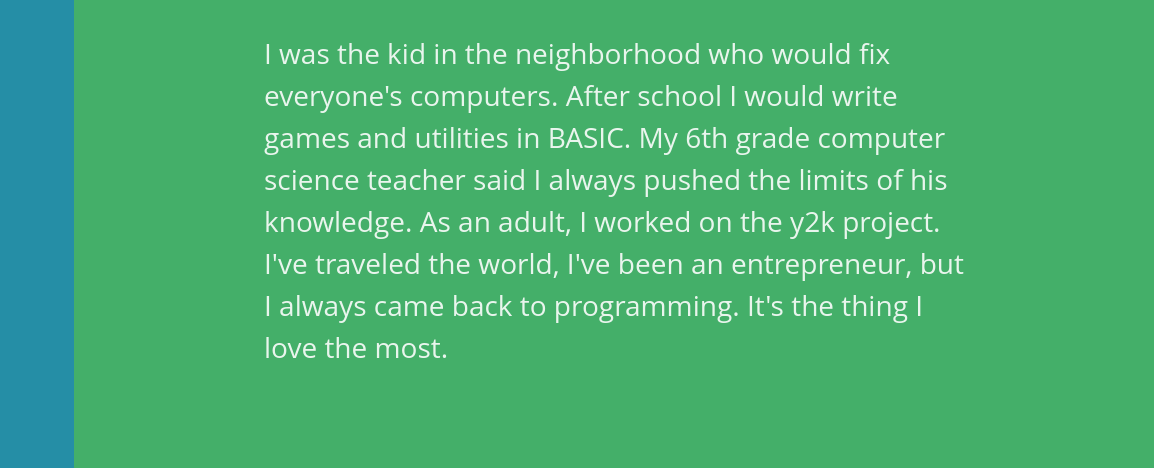
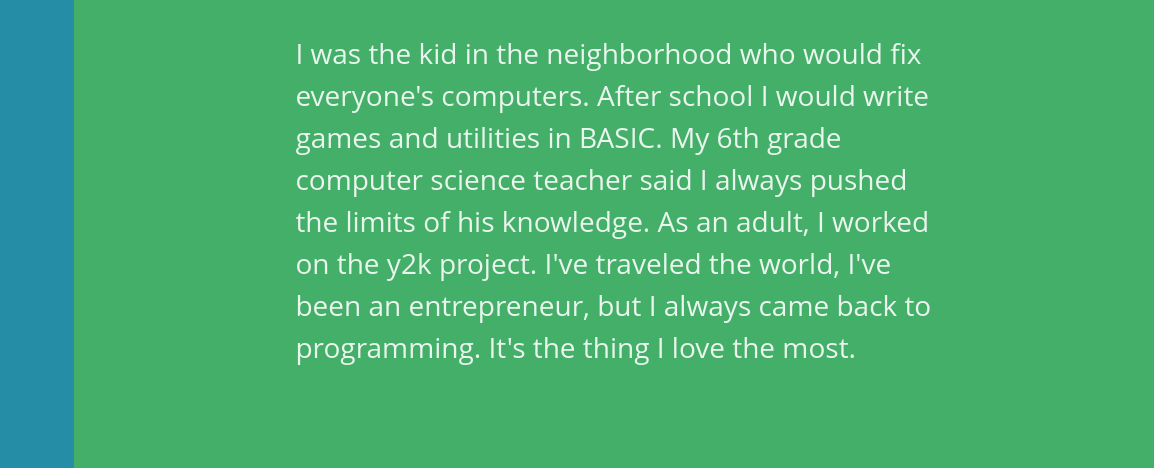
Before and after one commit to michaelbravo777/michaelbravo777.github.io, a plain HTML site: page index.html in a window 1280 px wide. Shown: the part 178-646 px from the top of the page, 126-1280 px from the left. Drawn offline with Linux system fonts and the light colour scheme.

Commit message:
fixed width and overflow

```diff
--- a/main.css
+++ b/main.css
@@ -12,6 +12,7 @@ body {
   margin: 0;
   background-color: #60ACBE;
   width: 100vh;
+  overflow-x: hidden;
 }
 
 a {
@@ -20,7 +21,7 @@ a {
 }
 
 nav {
-  width: 100%;
+  width: 101%;
   overflow-x: hidden;
   background-color: #258EA6;
 }
@@ -41,14 +42,17 @@ section {
   margin: 0 auto;
   padding: 10%;
   background-color: #88CC9F;
+  width: 101%;
 }
 
 section:nth-child(1) {
   background-color: #44AF69;
+  width: 101%;
 }
 
 section:nth-child(2) {
   background-color: #60ACBE;
+  width: 101%;
 }
 
 button {
@@ -116,14 +120,6 @@ button:hover {
     width: 100%;
   }
 
-  section:nth-child(1) {
-    background-color: #44AF69;
-  }
-
-  section:nth-child(2) {
-    background-color: #60ACBE;
-  }
-
   .project-container {
     margin: 0 auto;
     width: 700px;
@@ -132,38 +128,8 @@ button:hover {
 
   .about-me {
     margin: 0 auto;
-    width: 500px;
+    width: 450px;
   }
-
-/* }@media only screen and (min-width: 900px) {
-
-  section:nth-child(1) {
-    background-color: #44AF69;
-  }
-
-  section:nth-child(2) {
-    background-color: #60ACBE;
-  }
-
-  .project-container {
-    margin: 0 auto;
-    width: 700px;
-    height: 300px;
-  }
-
-  .project-desc {
-    float: left;
-  }
-
-  /* .project-img {
-    margin-top: 10%;
-    float: right;
-  } */
-
-  .about-me {
-    margin: 0 auto;
-    width: 700px;
-  } */
 
 }@media only screen and (min-width: 1100px) {
   nav {
@@ -186,18 +152,9 @@ button:hover {
   }
 
   section {
-    min-height: 200px;
     padding: 6% 100px 100px 300px;
-    background-color: #88CC9F;
   }
 
-  section:nth-child(1) {
-    background-color: #44AF69;
-  }
-
-  section:nth-child(2) {
-    background-color: #60ACBE;
-  }
 
   .project-desc {
     font-size: 18px;
@@ -216,15 +173,18 @@ button:hover {
     float: right;
   }
 
+  .about-me {
+    margin: 0 auto;
+    width: 650px;
+  }
+
 }@media only screen and (min-width: 1400px) {
   .project-container {
     width: 1000px;
-    /* height: 450px; */
   }
 
   .project-img {
     margin-left: 70px;
-    /* margin-top: 5%; */
     float: right;
   }
 
```
